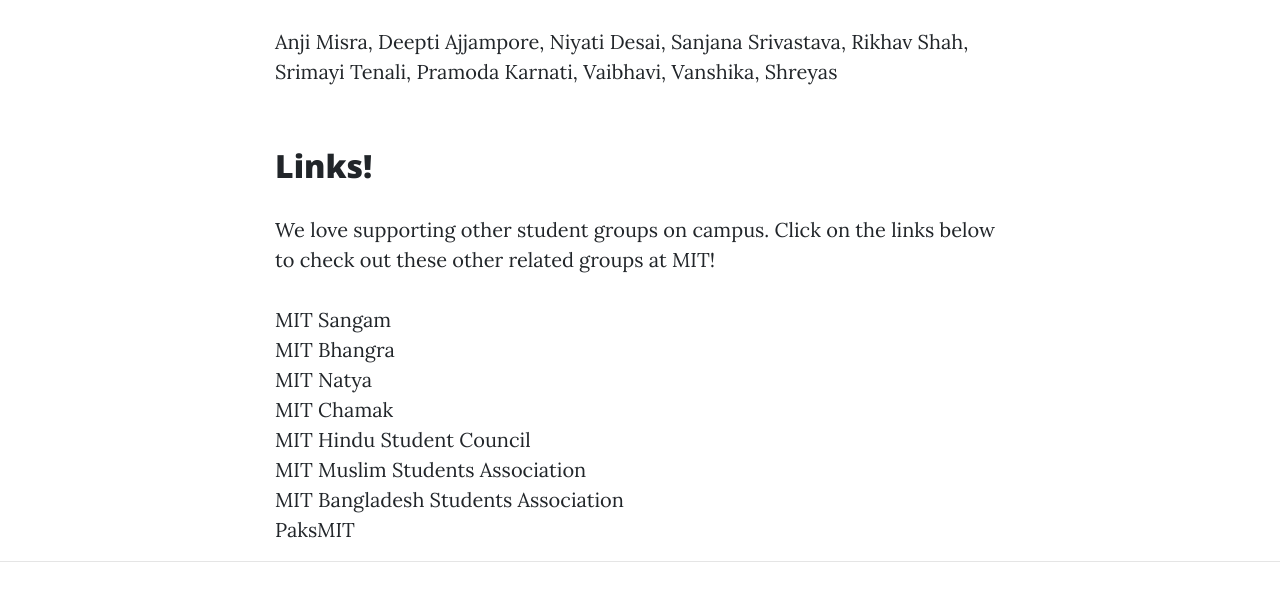
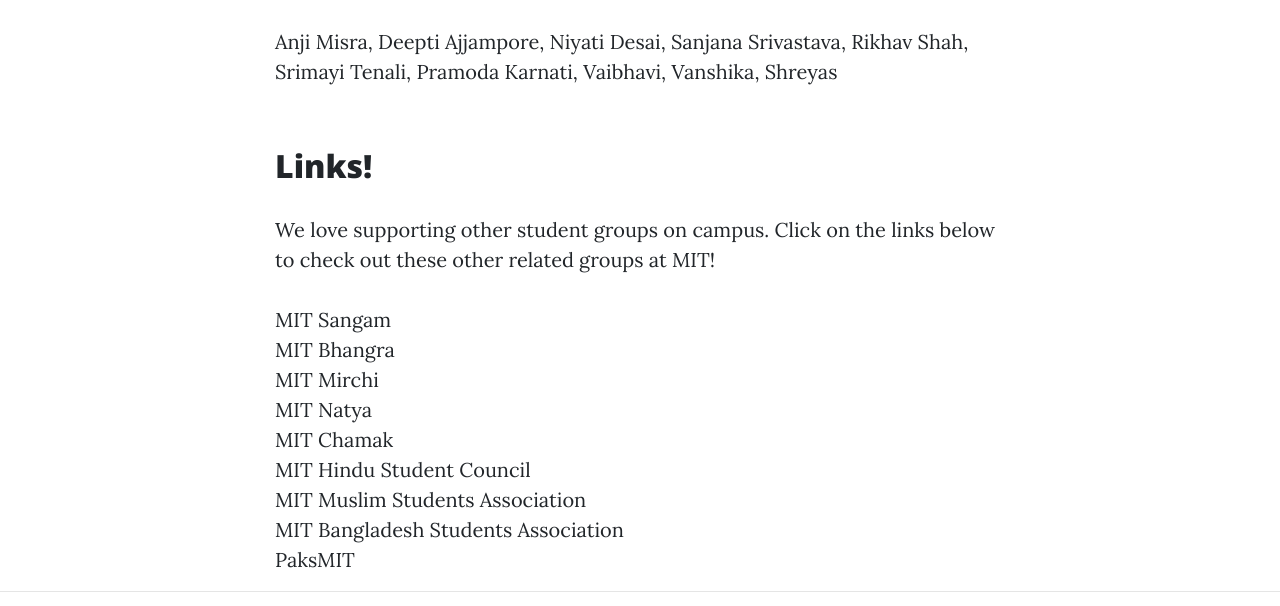
Before and after one commit to pkarnati2004/saas-website, a website: page about2.html in a window 1280 px wide. Shown: the part 1339-1945 px from the top of the page. Drawn offline with nearby package versions, Linux system fonts and the light colour scheme.

```diff
--- a/about2.html
+++ b/about2.html
@@ -92,6 +92,7 @@
                 <p> We love supporting other student groups on campus. Click on the links below to check out these other related groups at MIT!</p>
                 <a href="http://web.mit.edu/sangam/www">MIT Sangam</a><br>
                 <a href="http://bhangra.mit.edu/">MIT Bhangra</a><br>
+                <a href="http://mirchi.mit.edu/"> MIT Mirchi</a><br>
                 <a href="http://web.mit.edu/bnaatyam/www/">MIT Natya</a><br>
                 <a href="http://www.mit.edu/afs/athena/activity/c/chamak/www/">MIT Chamak</a><br>
                 <a href="http://web.mit.edu/hsc/www/"> MIT Hindu Student Council</a><br>
```
Also changed, not shown: 1 other file.
